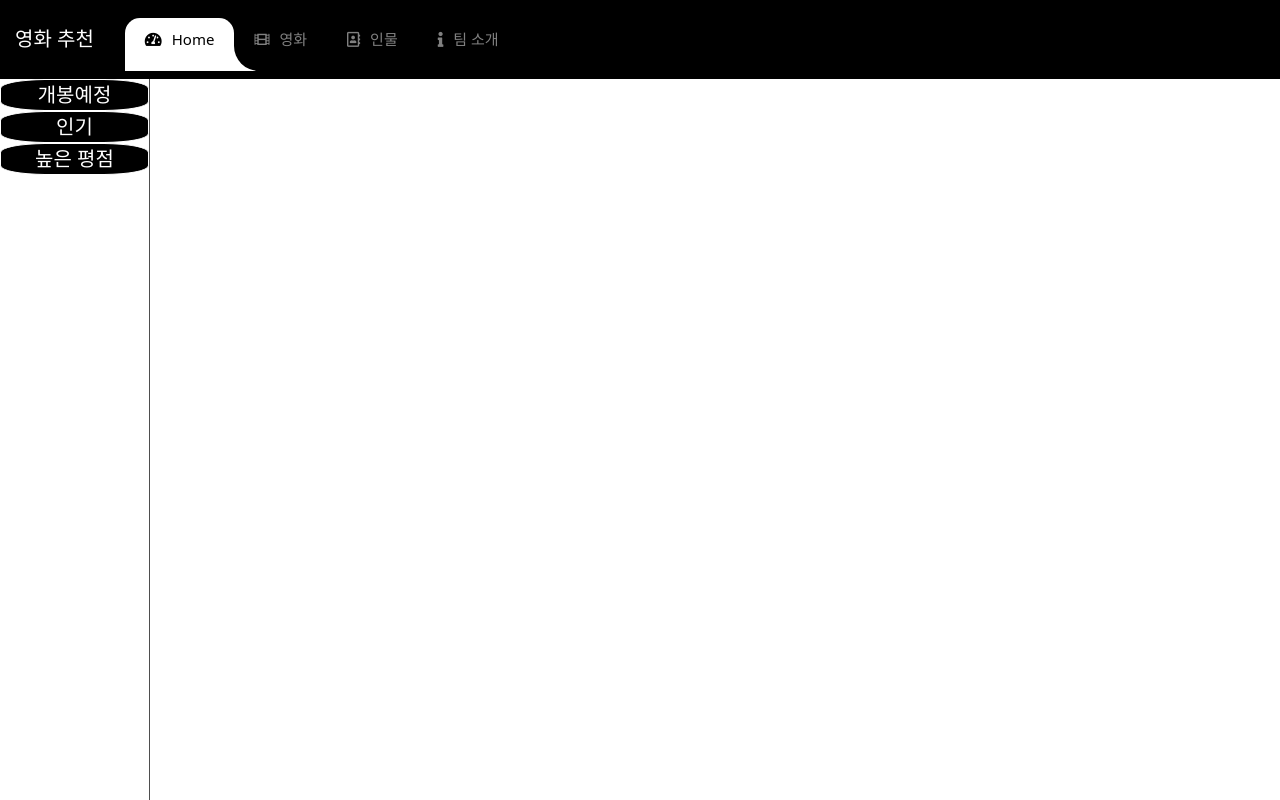
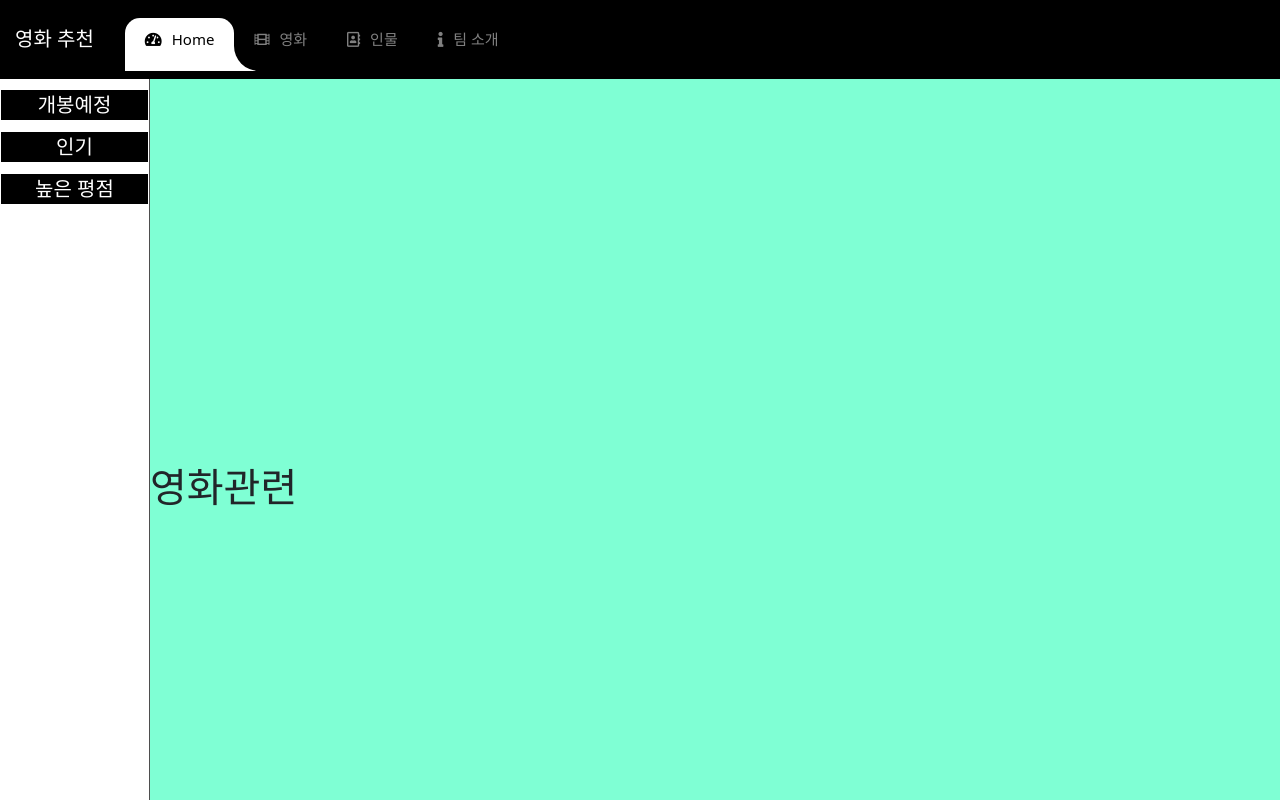
Before and after one commit to sperr7489/Database_Team10, a React (Create React App) app: page /Movie in a window 1280 px wide. Shown: the top 800 px of the page. Built offline with nearby package versions, Linux system fonts and the light colour scheme.

Commit message:
make sidebar and Container margin 0

```diff
--- a/src/App.js
+++ b/src/App.js
@@ -12,9 +12,12 @@ import Home from "./pages/Home/Home";
 import Movies from "./pages/Movie/Movies";
 import Instruction from "./pages/Instruction/Instruction";
 
+
 const App = () => {
+
   return (
     <Router>
+
       <Navbar />
       <main>
         <Switch>
--- a/src/Components/Navbar/page.css
+++ /dev/null
@@ -1,5 +0,0 @@
-.Container{
-  margin: auto 0;
-
-
-}
--- a/src/Components/Navbar/Sidebar.css
+++ b/src/Components/Sidebar/Sidebar.css
@@ -32,7 +32,7 @@
     border: 1px solid white;
     list-style: none;
     text-align: center;
-    border-radius: 30%;
+    margin-top: 10px;
 
 
 }
--- a/src/Components/Navbar/Sidebar.js
+++ b/src/Components/Sidebar/Sidebar.js
@@ -5,7 +5,7 @@ import { fontSize } from "@mui/system";
 export const Sidebar = ({ height ,children }) => {
 
   return (
-      <div className="side-bar" style={{minHeight: height }}>
+      <div className="side-bar" style={{minHeight: height}}>
         <React.Fragment>{children}</React.Fragment>
       </div>
   );
--- /dev/null
+++ b/src/Components/page.css
@@ -0,0 +1,6 @@
+.Container{
+  margin: auto 0;
+  display: flex;
+  flex-direction: row;
+  background-color:aquamarine;
+}
--- a/src/pages/Home/Home.js
+++ b/src/pages/Home/Home.js
@@ -1,5 +1,5 @@
 import React, { Fragment } from "react";
-import "../../Components/Navbar/page.css"
+import "../../Components/page.css"
 
 
 const Home = () => {
--- a/src/pages/Instruction/Instruction.js
+++ b/src/pages/Instruction/Instruction.js
@@ -1,5 +1,5 @@
 import React from "react";
-import "../../Components/Navbar/page.css"
+import "../../Components/page.css"
 const Instruction = () => {
   return (
     <div className="Container">
--- a/src/pages/Movie/Movies.js
+++ b/src/pages/Movie/Movies.js
@@ -1,14 +1,13 @@
 import React from "react";
-import "../../Components/Navbar/Sidebar.css"
-import Sidebar from "../../Components/Navbar/Sidebar"
+import "../../Components/Sidebar/Sidebar.css"
+import Sidebar from "../../Components/Sidebar/Sidebar"
 import { NavLink } from "react-router-dom";
-import "../../Components/Navbar/page.css"
+import "../../Components/page.css"
 
 const Movies = () => {
   return (
     <div className="Container">
-
-      <Sidebar height={"100vh"}>
+      <Sidebar height="1000px">
         <li className="nav-item1">
           <NavLink className="navitem" to ="/Movie">개봉예정</NavLink>
         </li>
@@ -19,7 +18,7 @@ const Movies = () => {
           <NavLink className="navitem" to ="/">높은 평점</NavLink>
         </li>
 
-        </Sidebar>
+      </Sidebar>
       <h1 className="text-center" style={{ paddingTop: "30%" }}>
         영화관련
       </h1>
--- a/src/pages/Person/Person.js
+++ b/src/pages/Person/Person.js
@@ -1,8 +1,8 @@
 import React from "react";
-import "../../Components/Navbar/Sidebar.css"
-import Sidebar from "../../Components/Navbar/Sidebar"
+import "../../Components/Sidebar/Sidebar.css"
+import Sidebar from "../../Components/Sidebar/Sidebar"
 import { NavLink } from "react-router-dom";
-import "../../Components/Navbar/page.css"
+import "../../Components/page.css"
 
 const Person = () => {
   return (
```
